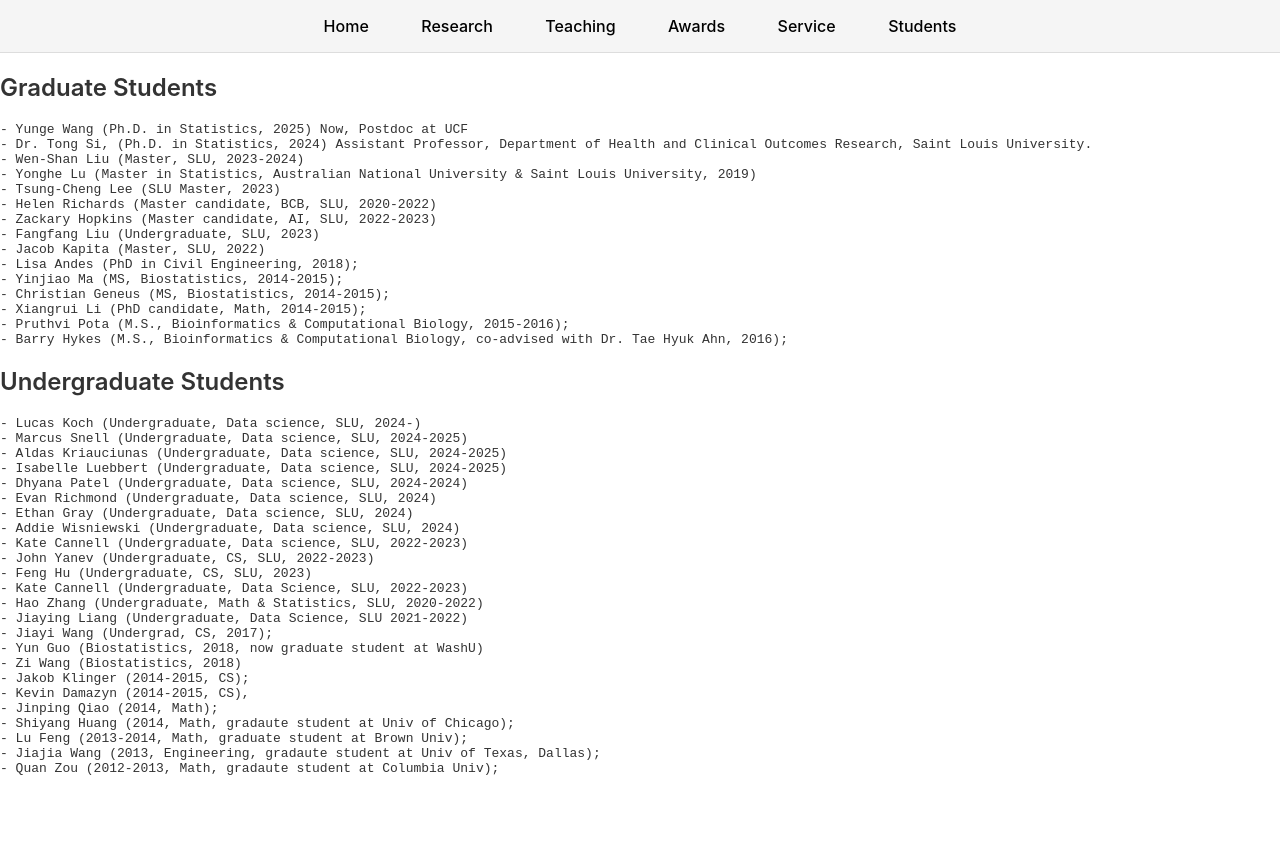
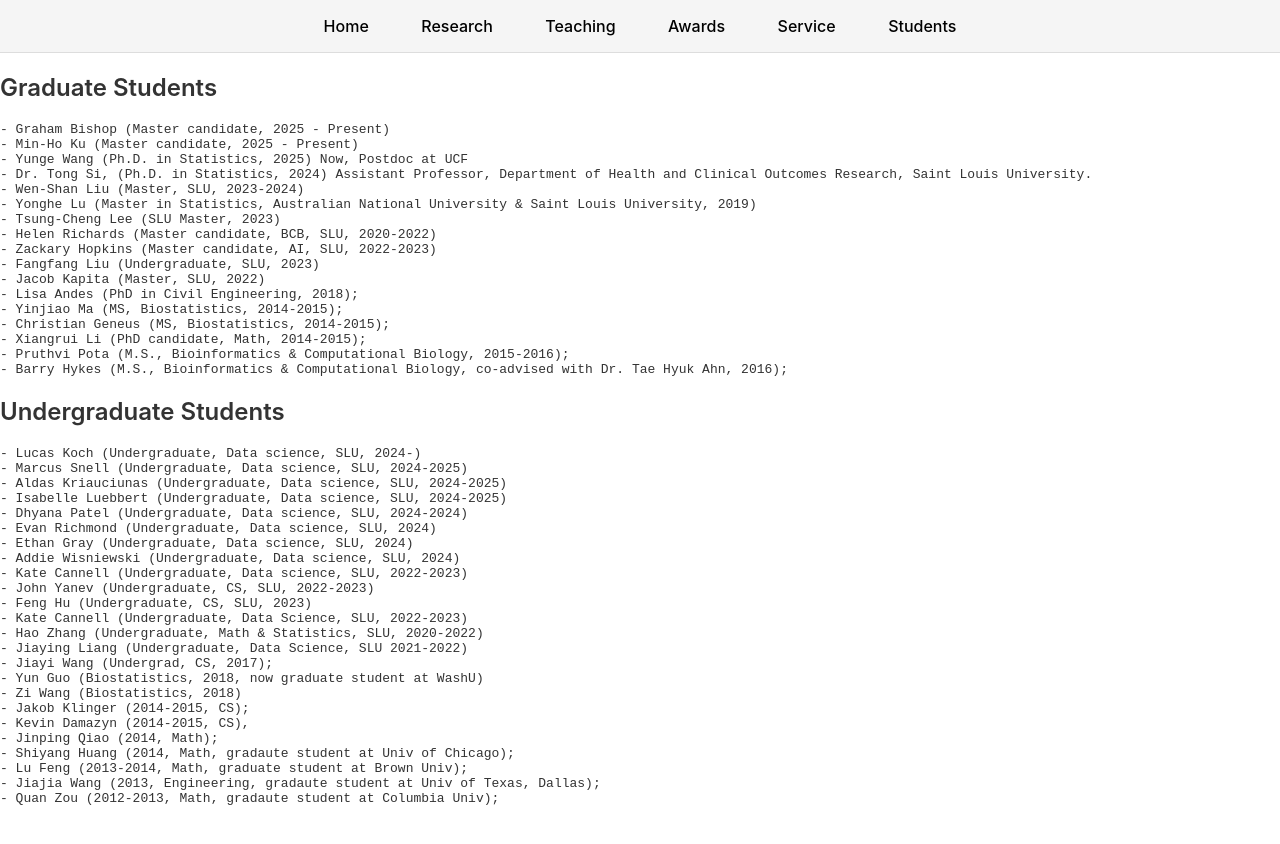
Before and after one commit to GongData/gongData.github.io, a Jekyll site: the page built from _pages/Students.md, in a window 1280 px wide. Shown: the top 844 px of the page. Built offline with Jekyll 4.4.1, drawn with Linux system fonts in a browser that asks for light colours.

Commit message:
Add graduate students to the Students page

```diff
--- a/_pages/Students.md
+++ b/_pages/Students.md
@@ -6,6 +6,8 @@
 
 ## Graduate Students ##
 
+    - Graham Bishop (Master candidate, 2025 - Present)
+    - Min-Ho Ku (Master candidate, 2025 - Present)
     - Yunge Wang (Ph.D. in Statistics, 2025) Now, Postdoc at UCF
     - Dr. Tong Si, (Ph.D. in Statistics, 2024) Assistant Professor, Department of Health and Clinical Outcomes Research, Saint Louis University.
     - Wen-Shan Liu (Master, SLU, 2023-2024)
```
